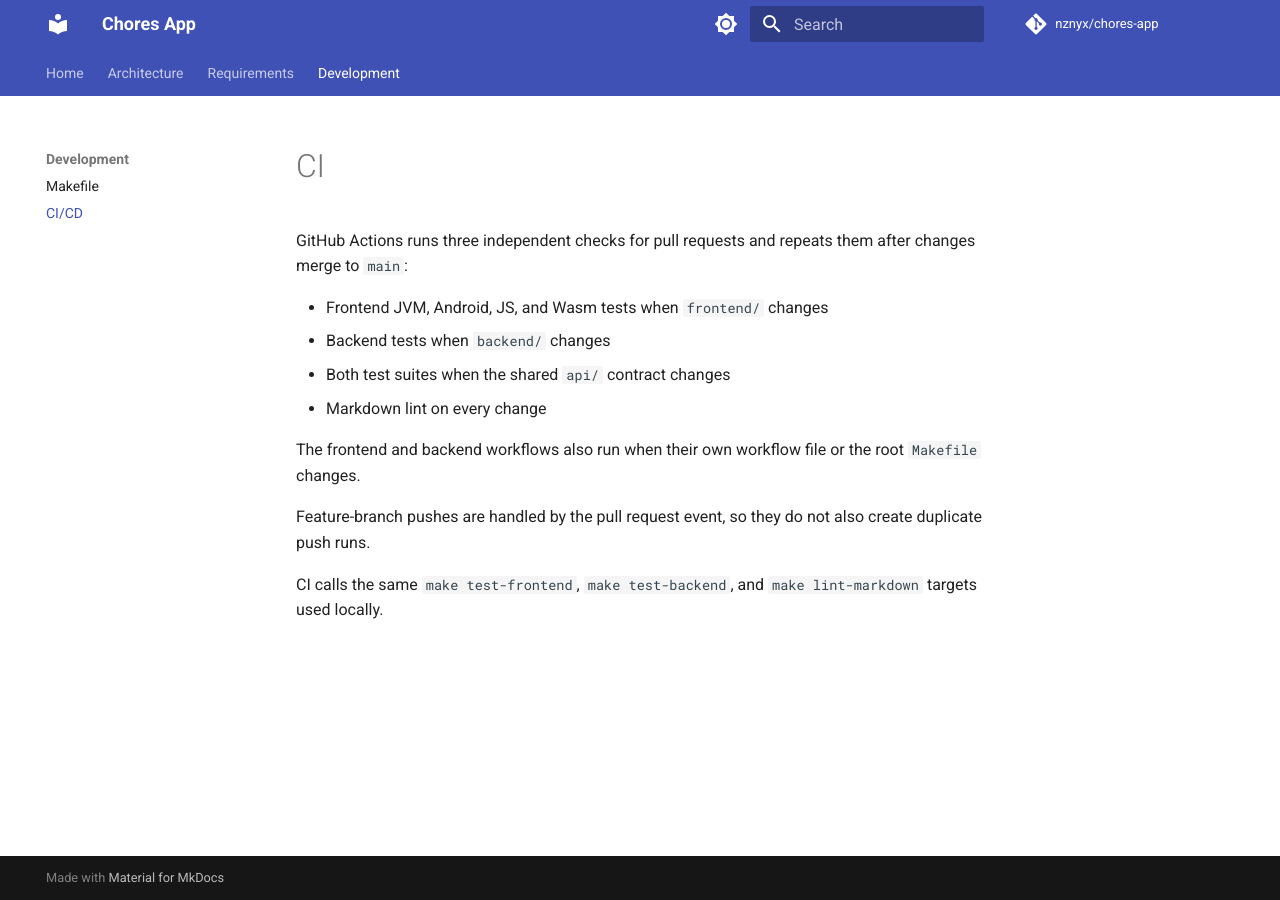
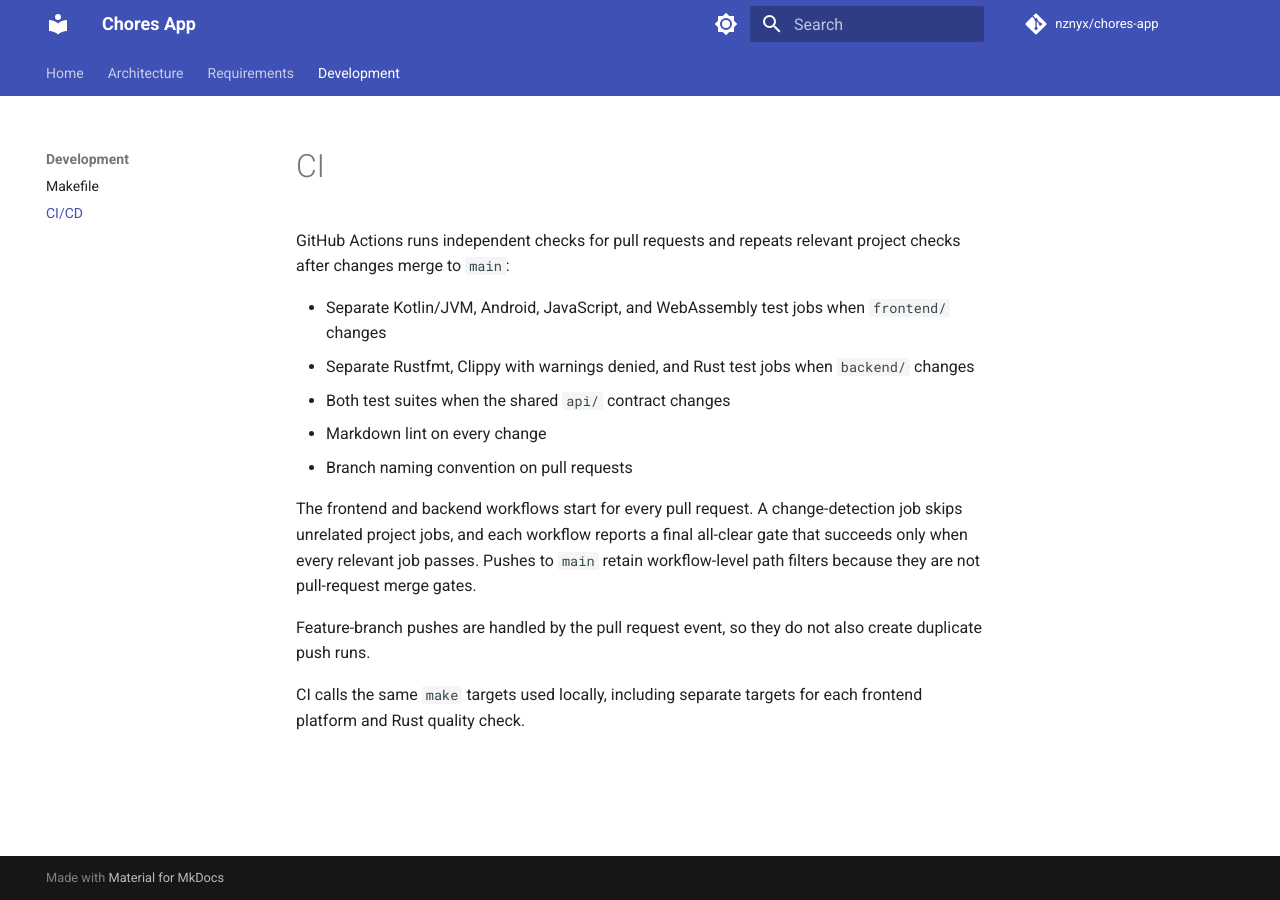
Before and after one commit to nznyx/chores-app, an MkDocs documentation site: the page built from docs/development/ci.md, in a window 1280 px wide. Built offline with MkDocs 1.6.1 and Material for MkDocs 9.7.7, drawn with Linux system fonts in a browser that asks for light colours; comment, search, counter and statistics services are not loaded.

Commit message:
ci: enforce Rust quality checks (#14)
* ci: enforce Rust quality checks

Give every workflow job a unique status name. Frontend and backend jobs always report while skipping irrelevant language steps, so required checks no longer remain pending.

* ci: split checks behind change gates

Run each platform and Rust quality check as a distinct job. Always report backend and frontend all-clear gates while skipping unrelated jobs through change detection.

```diff
--- a/docs/development/ci.md
+++ b/docs/development/ci.md
@@ -1,14 +1,15 @@
 # CI
 
-GitHub Actions runs three independent checks for pull requests and repeats them after changes merge to `main`:
+GitHub Actions runs independent checks for pull requests and repeats relevant project checks after changes merge to `main`:
 
-- Frontend JVM, Android, JS, and Wasm tests when `frontend/` changes
-- Backend tests when `backend/` changes
+- Separate Kotlin/JVM, Android, JavaScript, and WebAssembly test jobs when `frontend/` changes
+- Separate Rustfmt, Clippy with warnings denied, and Rust test jobs when `backend/` changes
 - Both test suites when the shared `api/` contract changes
 - Markdown lint on every change
+- Branch naming convention on pull requests
 
-The frontend and backend workflows also run when their own workflow file or the root `Makefile` changes.
+The frontend and backend workflows start for every pull request. A change-detection job skips unrelated project jobs, and each workflow reports a final all-clear gate that succeeds only when every relevant job passes. Pushes to `main` retain workflow-level path filters because they are not pull-request merge gates.
 
 Feature-branch pushes are handled by the pull request event, so they do not also create duplicate push runs.
 
-CI calls the same `make test-frontend`, `make test-backend`, and `make lint-markdown` targets used locally.
+CI calls the same `make` targets used locally, including separate targets for each frontend platform and Rust quality check.
```
Also changed, not shown: docs/development/makefile.md (+1 -1 lines), 5 other files.
